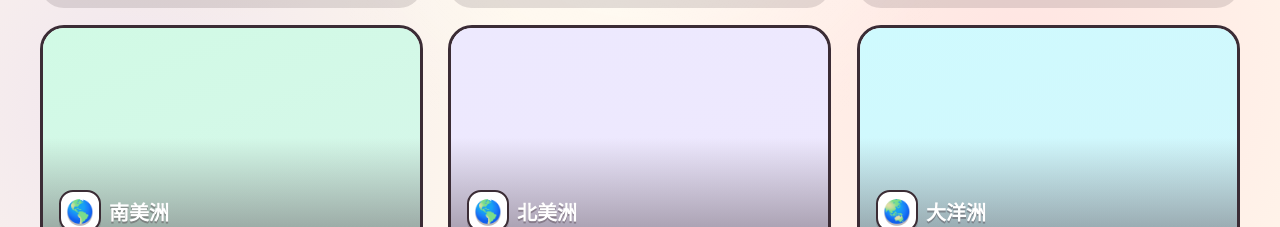
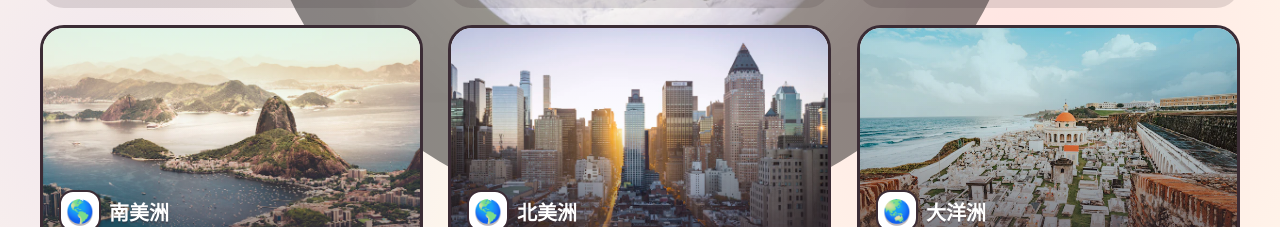
Before and after one commit to king33yoyo/flag-game-web, a plain HTML site: page index.html in a window 1280 px wide. Shown: the part 573-800 px from the top of the page. Drawn offline with Linux system fonts and the light colour scheme.

Commit message:
fix: 更换无水印 OSM 底图并自托管恢复封面图片
- 底图从 CARTO Voyager 换成 OpenStreetMap 官方瓦片:CARTO 对无
  API key 的瓦片全面加了平铺水印,OSM 官方瓦片无水印且浅色清爽,
  署名同步改为 © OpenStreetMap contributors
- 首页恢复图片视觉:六张大洲卡片用回风景照片,中央恢复圆形地球
  背景图;7 张图压缩为 webp 后自托管在 assets/,不引入境外运行时
  依赖,卡片在照片上叠加糖果色 tint 与深可可渐变,保持糖果风统一

```diff
--- a/index.html
+++ b/index.html
@@ -140,11 +140,14 @@
       position: absolute;
       top: 50%;
       left: 50%;
-      width: 760px;
-      height: 760px;
+      width: 780px;
+      height: 780px;
       transform: translate(-50%, -50%);
-      background: radial-gradient(circle at 50% 50%, rgba(255, 255, 255, 0.55), rgba(255, 255, 255, 0) 65%);
+      background:
+        radial-gradient(circle at 50% 50%, rgba(255, 255, 255, 0.30), rgba(255, 255, 255, 0) 62%),
+        url('assets/globe.webp') center/cover no-repeat;
       border-radius: 50%;
+      opacity: 0.45;
       pointer-events: none;
     }
 
@@ -272,6 +275,13 @@
       transition: transform 0.4s ease;
     }
 
+    /* candy tint washed over the photo so cards still feel part of the palette */
+    .continent-card .card-tint {
+      position: absolute;
+      inset: 0;
+      pointer-events: none;
+    }
+
     .continent-card:hover .card-bg {
       transform: scale(1.08);
     }
@@ -279,7 +289,7 @@
     .continent-card .card-overlay {
       position: absolute;
       inset: 0;
-      background: linear-gradient(180deg, transparent 45%, rgba(59, 44, 53, 0.55) 100%);
+      background: linear-gradient(180deg, transparent 40%, rgba(59, 44, 53, 0.72) 100%);
     }
 
     .continent-card .card-info {
@@ -1249,7 +1259,7 @@
         <div id="flag-markers" style="position:absolute;inset:0;z-index:3;pointer-events:none"></div>
         <div id="slot-markers" style="position:absolute;inset:0;z-index:4;pointer-events:none"></div>
         <div id="drag-hit-areas" style="position:absolute;inset:0;z-index:5;pointer-events:none"></div>
-        <a class="map-attribution" href="https://www.openstreetmap.org/copyright" target="_blank" rel="noopener">© OpenStreetMap · CARTO</a>
+        <a class="map-attribution" href="https://www.openstreetmap.org/copyright" target="_blank" rel="noopener">© OpenStreetMap contributors</a>
         <div class="pause-overlay" id="pause-overlay" onclick="togglePause()">⏸ 已暂停<br><span>点击此处继续</span></div>
       </div>
       <div class="zoom-controls">
@@ -1385,12 +1395,12 @@
     // ===== Continent Data =====
     // country counts are derived from COUNTRY_DATA at render time
     const CONTINENTS = {
-      asia:         { name: "亚洲",   emoji: "🌏", color: "#FEE2E2", textColor: "#991B1B", accent: "#F87171" },
-      europe:       { name: "欧洲",   emoji: "🌍", color: "#DBEAFE", textColor: "#1E3A8A", accent: "#60A5FA" },
-      africa:       { name: "非洲",   emoji: "🌍", color: "#FEF3C7", textColor: "#92400E", accent: "#FBBF24" },
-      southAmerica: { name: "南美洲", emoji: "🌎", color: "#D1FAE5", textColor: "#065F46", accent: "#34D399" },
-      northAmerica: { name: "北美洲", emoji: "🌎", color: "#EDE9FE", textColor: "#5B21B6", accent: "#A78BFA" },
-      oceania:      { name: "大洋洲", emoji: "🌏", color: "#CFFAFE", textColor: "#155E75", accent: "#22D3EE" }
+      asia:         { name: "亚洲",   emoji: "🌏", color: "#FEE2E2", textColor: "#991B1B", accent: "#F87171", image: "assets/asia.webp" },
+      europe:       { name: "欧洲",   emoji: "🌍", color: "#DBEAFE", textColor: "#1E3A8A", accent: "#60A5FA", image: "assets/europe.webp" },
+      africa:       { name: "非洲",   emoji: "🌍", color: "#FEF3C7", textColor: "#92400E", accent: "#FBBF24", image: "assets/africa.webp" },
+      southAmerica: { name: "南美洲", emoji: "🌎", color: "#D1FAE5", textColor: "#065F46", accent: "#34D399", image: "assets/south-america.webp" },
+      northAmerica: { name: "北美洲", emoji: "🌎", color: "#EDE9FE", textColor: "#5B21B6", accent: "#A78BFA", image: "assets/north-america.webp" },
+      oceania:      { name: "大洋洲", emoji: "🌏", color: "#CFFAFE", textColor: "#155E75", accent: "#22D3EE", image: "assets/oceania.webp" }
     };
 
     // ===== Game State =====
@@ -1437,7 +1447,8 @@
         const best = getBest(key);
         const bestBadge = best ? `<div class="card-best">🏆 最佳 ${best.score}/${best.total} · ${formatTimeSec(best.timeSec)}</div>` : '';
         card.innerHTML = `
-          <div class="card-bg" style="background:linear-gradient(160deg, ${continent.color}, ${continent.accent}33)"></div>
+          <div class="card-bg" style="background-image:url('${continent.image}')"></div>
+          <div class="card-tint" style="background:linear-gradient(180deg, ${continent.accent}26 0%, transparent 45%)"></div>
           <div class="card-overlay"></div>
           <div class="card-info">
             <div class="card-name"><span class="card-emoji">${continent.emoji}</span>${continent.name}</div>
@@ -1514,9 +1525,9 @@
           boxZoom: false,
           zoomSnap: 0.5
         });
-        L.tileLayer('https://{s}.basemaps.cartocdn.com/rastertiles/voyager/{z}/{x}/{y}{r}.png', {
+        L.tileLayer('https://tile.openstreetmap.org/{z}/{x}/{y}.png', {
           maxZoom: 19,
-          attribution: '© OpenStreetMap contributors © CARTO'
+          attribution: '© OpenStreetMap contributors'
         }).addTo(leafletMap);
       }
 
```
Also changed, not shown: assets/africa.webp (added), assets/asia.webp (added), assets/europe.webp (added), assets/globe.webp (added), assets/north-america.webp (added), assets/oceania.webp (added), assets/south-america.webp (added).
